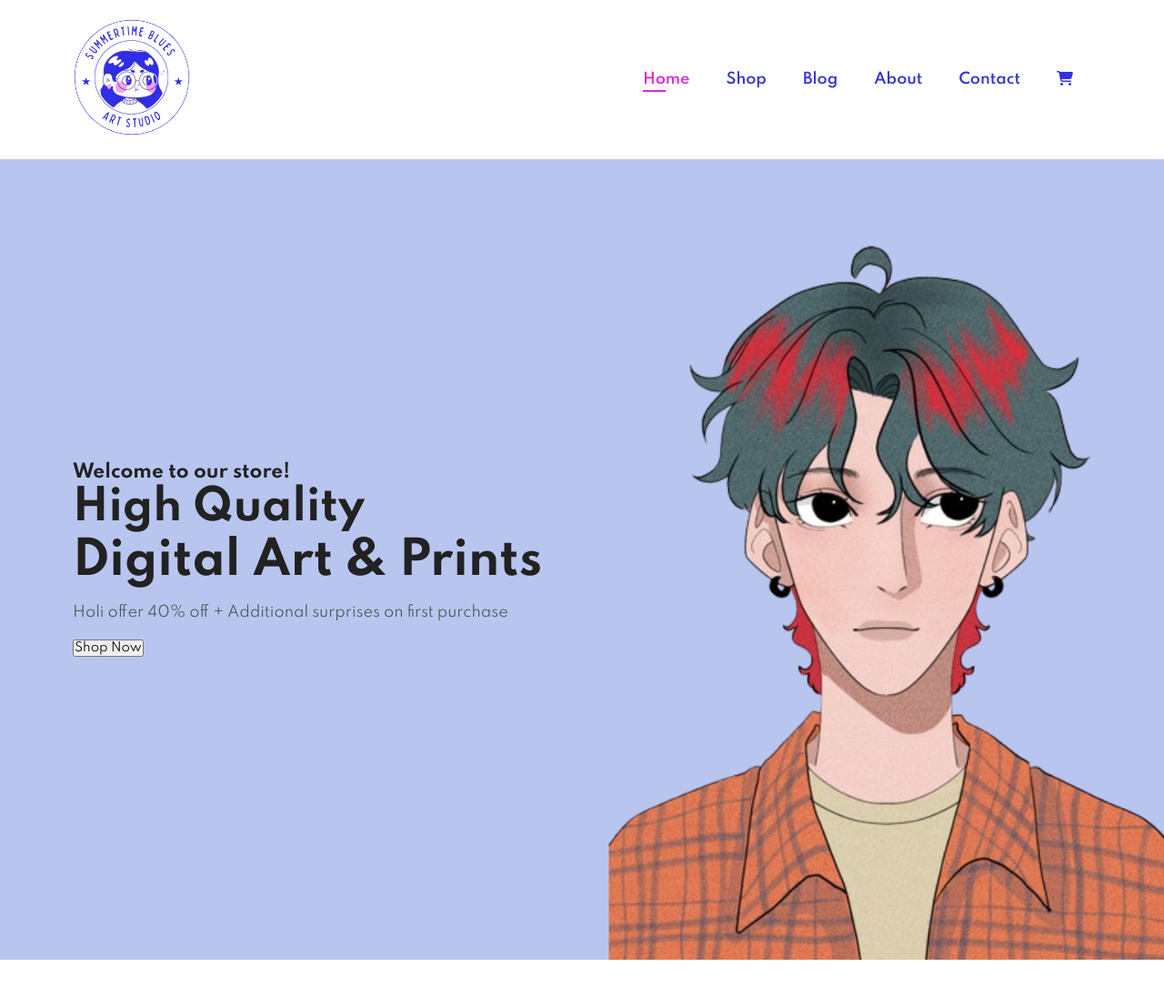
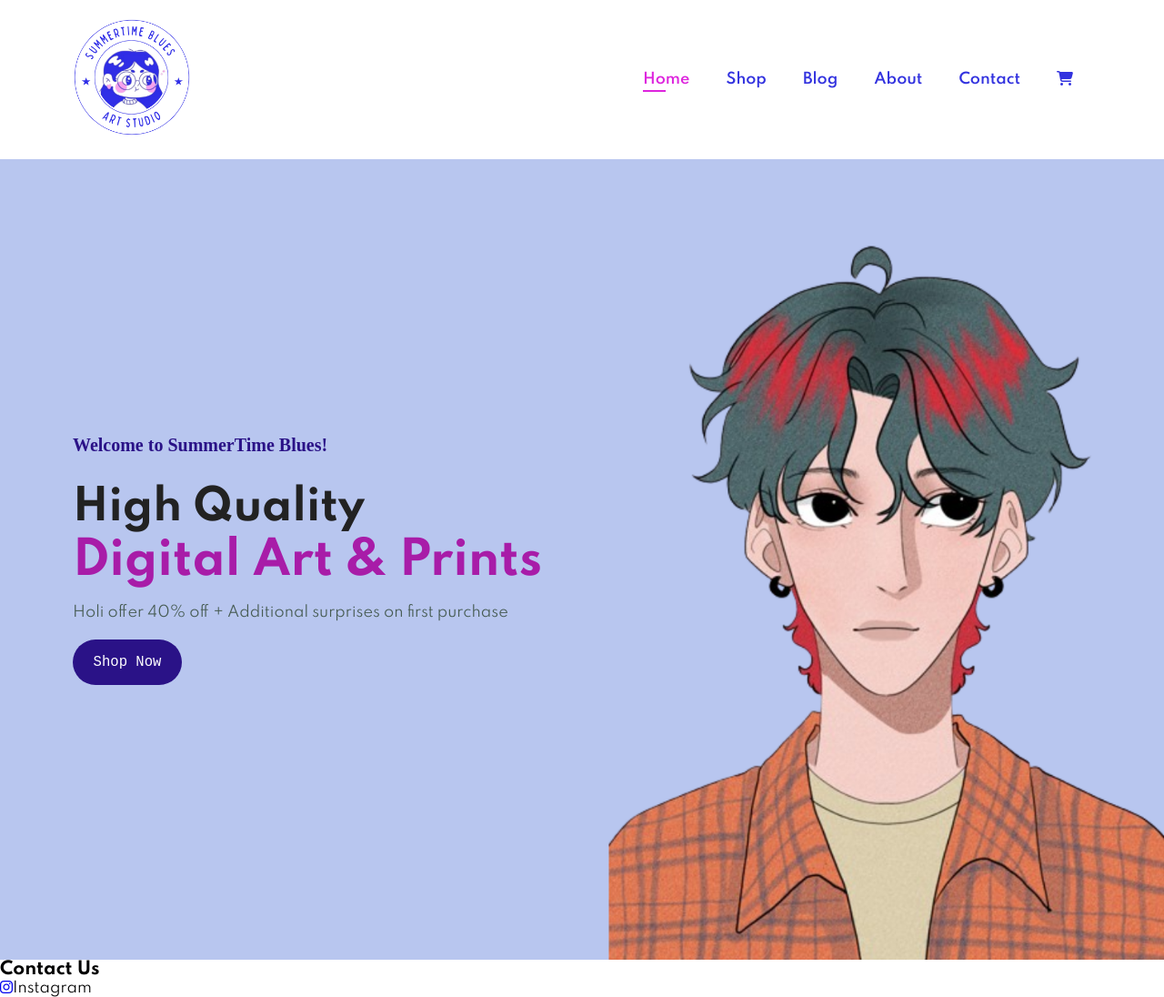
Before and after one commit to oringejooz/E-Commerce-Art-Website, a plain HTML site: page index.html in a window 1280 px wide. Shown: the whole page at 91% size. Before the commit the page ends 1055 px from the top, so only its background shows below. Drawn offline with Linux system fonts and the light colour scheme.

Commit message:
Changes to be committed: 	modified:   index.html 	modified:   style.css

```diff
--- a/index.html
+++ b/index.html
@@ -26,11 +26,24 @@
     </section>
 
     <section id="hero">
-        <h4>Welcome to our store!</h4>
+        <h4>Welcome to SummerTime Blues!</h4>
         <h2>High Quality</h2>
         <h1>Digital Art & Prints</h1>
         <p>Holi offer 40% off + Additional surprises on first purchase</p>
         <button>Shop Now</button>
+    </section>
+
+    <section>
+        <h3>Contact Us</h3>
+        <div>
+            <ul id="contact" style="list-style-type: none;">
+                <li><a href="https://www.instagram.com/blue22_____?igsh=MWwwcXJvMng2bDg3Zg==" target="_blank"><i class="fa-brands fa-instagram"></i></a>Instagram</li>
+                <li></li>
+                <li></li>
+
+            </ul>
+        </div>
+
     </section>
 
 
--- a/style.css
+++ b/style.css
@@ -112,3 +112,36 @@ body {
     justify-content: center;
 
 }
+
+#hero button{
+    color: white;
+    background-color: rgb(42, 18, 135);
+    height: 50px;
+    width: 120px;
+    border: none;
+    border-radius: 25px;
+    font-family: monospace;
+    font-size: larger;
+}
+
+#hero button:hover{
+    cursor: pointer;
+    color: rgb(221, 36, 221);
+    opacity: 0.6;
+}
+
+#hero button:active{
+    background-color: rgb(221, 36, 221);
+    color: wheat;
+}
+
+#hero h1{
+    color: rgb(168, 28, 168);
+}
+
+#hero h4{
+    padding-bottom: 30px;
+    color: rgb(42, 18, 135);
+    font-family: "fantasy";
+
+}
```
